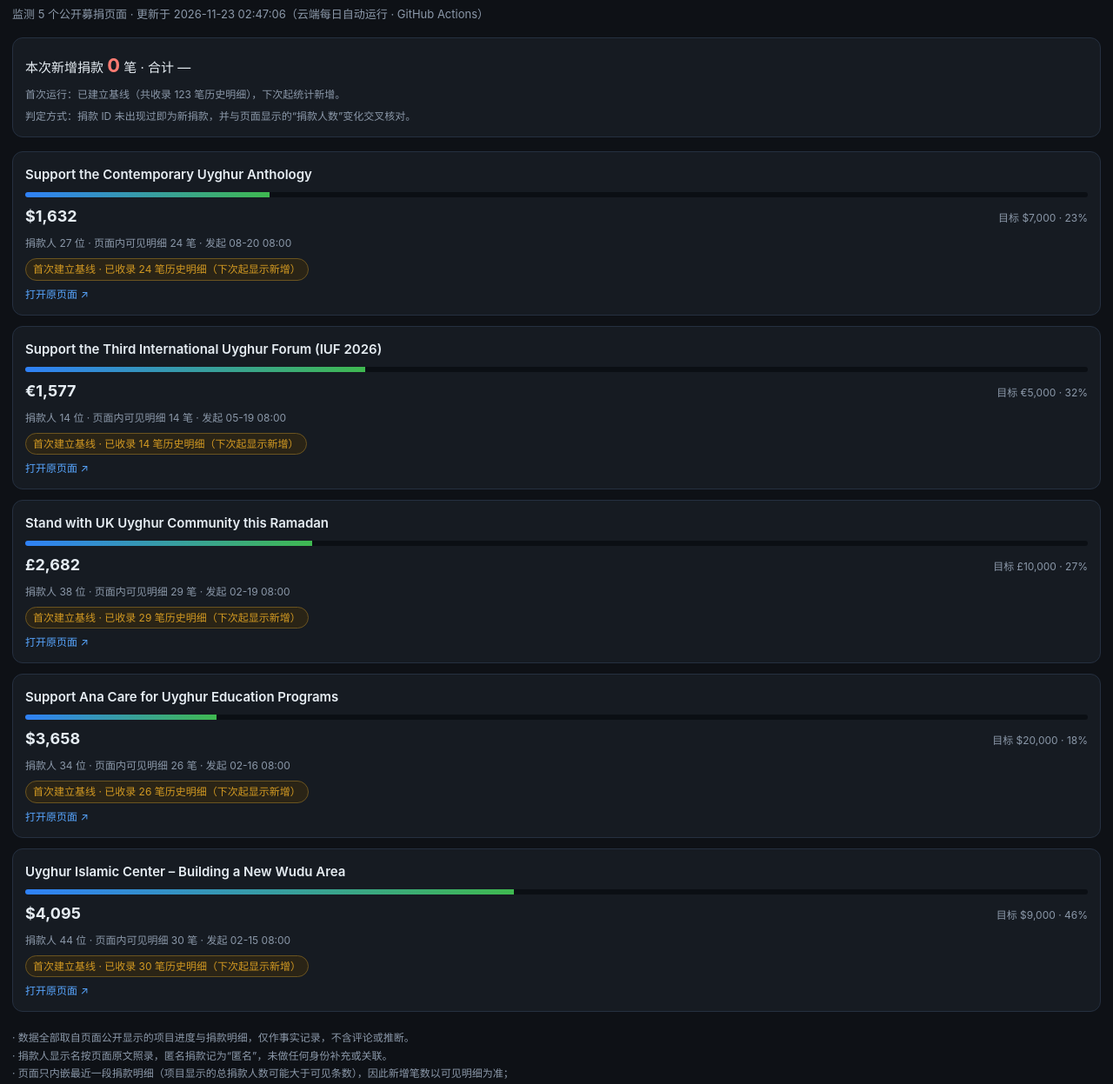
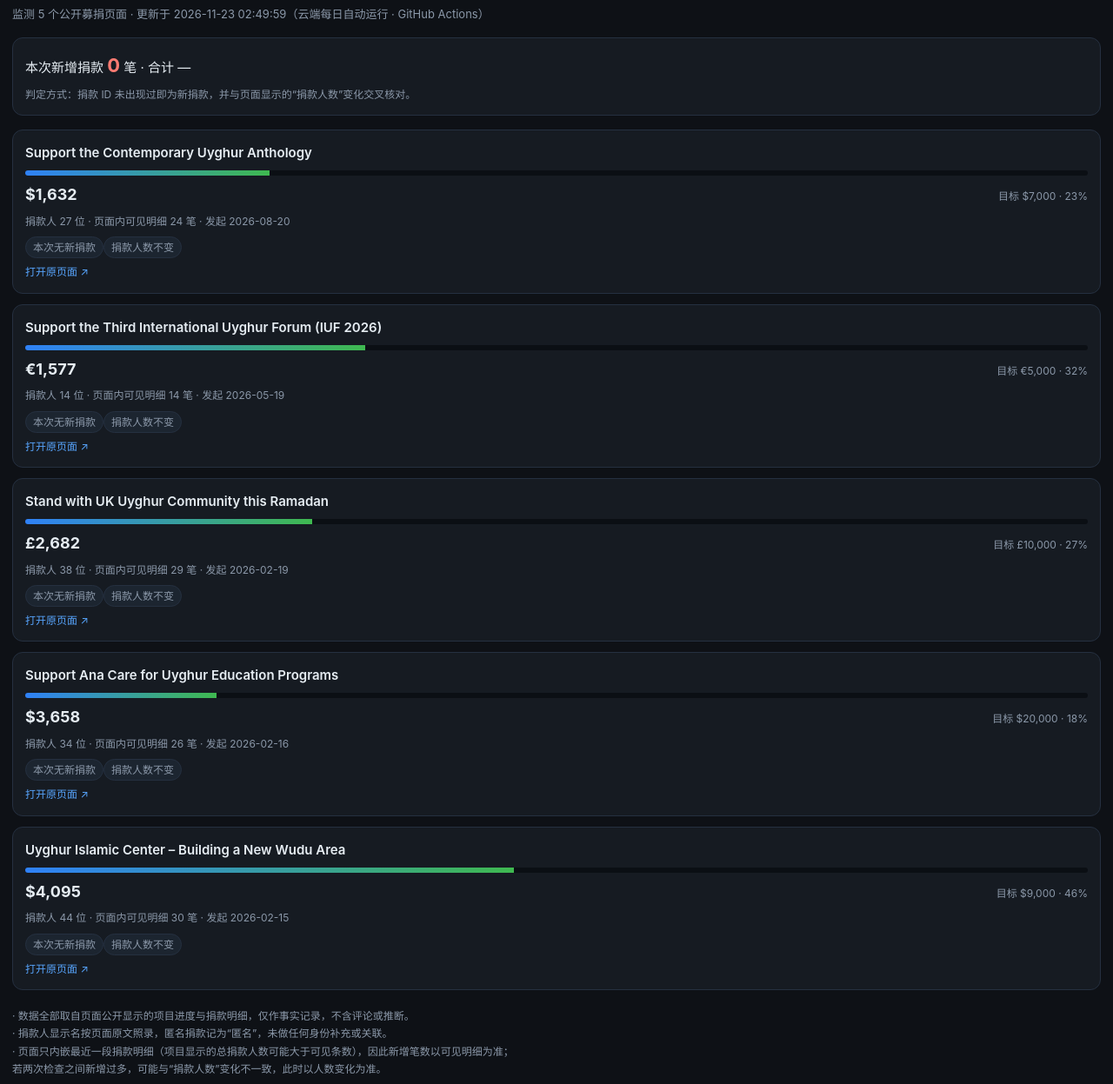
Before and after one commit to jhyjhyjhy123456789-collab/worldpulse, a plain HTML site: page site/fund.html in a window 1280 px wide. Shown: the part 46-1293 px from the top of the page at 87% size. Drawn offline with Linux system fonts and the light colour scheme.

Commit message:
简报 2026-11-22

```diff
--- a/site/fund.html
+++ b/site/fund.html
@@ -36,8 +36,8 @@ a{color:var(--link);text-decoration:none}
 .foot{color:var(--dim);font-size:12px;margin-top:20px;line-height:1.7}
 </style></head><body>
 <h1>募捐页面监测</h1>
-<div class="sub1">监测 5 个公开募捐页面 · 更新于 2026-11-23 02:47:06（云端每日自动运行 · GitHub Actions）</div>
-<div class="top">本次新增捐款 <b>0</b> 笔 · 合计 —<div class="meta">首次运行：已建立基线（共收录 123 笔历史明细），下次起统计新增。</div><div class="meta">判定方式：捐款 ID 未出现过即为新捐款，并与页面显示的“捐款人数”变化交叉核对。</div></div>
+<div class="sub1">监测 5 个公开募捐页面 · 更新于 2026-11-23 02:49:59（云端每日自动运行 · GitHub Actions）</div>
+<div class="top">本次新增捐款 <b>0</b> 笔 · 合计 —<div class="meta">判定方式：捐款 ID 未出现过即为新捐款，并与页面显示的“捐款人数”变化交叉核对。</div></div>
 
   <section class="card">
     <div class="t">Support the Contemporary Uyghur Anthology</div>
@@ -48,8 +48,8 @@ a{color:var(--link);text-decoration:none}
     </div>
     <div class="meta">捐款人 27 位
       · 页面内可见明细 24 笔
-      · 发起 08-20 08:00</div>
-    <div class="delta"><span class="chip base">首次建立基线 · 已收录 24 笔历史明细（下次起显示新增）</span></div>
+      · 发起 2026-08-20</div>
+    <div class="delta"><span class="chip zero">本次无新捐款</span><span class="chip zero">捐款人数不变</span></div>
 
     <div class="meta"><a href="https://www.gofundme.com/f/support-the-contemporary-uyghur-anthology" target="_blank" rel="noopener">打开原页面 ↗</a></div>
   </section>
@@ -62,8 +62,8 @@ a{color:var(--link);text-decoration:none}
     </div>
     <div class="meta">捐款人 14 位
       · 页面内可见明细 14 笔
-      · 发起 05-19 08:00</div>
-    <div class="delta"><span class="chip base">首次建立基线 · 已收录 14 笔历史明细（下次起显示新增）</span></div>
+      · 发起 2026-05-19</div>
+    <div class="delta"><span class="chip zero">本次无新捐款</span><span class="chip zero">捐款人数不变</span></div>
 
     <div class="meta"><a href="https://www.gofundme.com/f/support-the-third-international-uyghur-forum-iuf-2026" target="_blank" rel="noopener">打开原页面 ↗</a></div>
   </section>
@@ -76,8 +76,8 @@ a{color:var(--link);text-decoration:none}
     </div>
     <div class="meta">捐款人 38 位
       · 页面内可见明细 29 笔
-      · 发起 02-19 08:00</div>
-    <div class="delta"><span class="chip base">首次建立基线 · 已收录 29 笔历史明细（下次起显示新增）</span></div>
+      · 发起 2026-02-19</div>
+    <div class="delta"><span class="chip zero">本次无新捐款</span><span class="chip zero">捐款人数不变</span></div>
 
     <div class="meta"><a href="https://www.gofundme.com/f/stand-with-uk-uyghur-community-this-ramadan" target="_blank" rel="noopener">打开原页面 ↗</a></div>
   </section>
@@ -90,8 +90,8 @@ a{color:var(--link);text-decoration:none}
     </div>
     <div class="meta">捐款人 34 位
       · 页面内可见明细 26 笔
-      · 发起 02-16 08:00</div>
-    <div class="delta"><span class="chip base">首次建立基线 · 已收录 26 笔历史明细（下次起显示新增）</span></div>
+      · 发起 2026-02-16</div>
+    <div class="delta"><span class="chip zero">本次无新捐款</span><span class="chip zero">捐款人数不变</span></div>
 
     <div class="meta"><a href="https://www.gofundme.com/f/support-ana-care-for-uyghur-education-programs" target="_blank" rel="noopener">打开原页面 ↗</a></div>
   </section>
@@ -104,8 +104,8 @@ a{color:var(--link);text-decoration:none}
     </div>
     <div class="meta">捐款人 44 位
       · 页面内可见明细 30 笔
-      · 发起 02-15 08:00</div>
-    <div class="delta"><span class="chip base">首次建立基线 · 已收录 30 笔历史明细（下次起显示新增）</span></div>
+      · 发起 2026-02-15</div>
+    <div class="delta"><span class="chip zero">本次无新捐款</span><span class="chip zero">捐款人数不变</span></div>
 
     <div class="meta"><a href="https://www.gofundme.com/f/uic-wudu" target="_blank" rel="noopener">打开原页面 ↗</a></div>
   </section>
```
Also changed, not shown: site/archive/2026-11-22.html (+2 -2 lines), site/index.html (+2 -2 lines), 1 other file.
